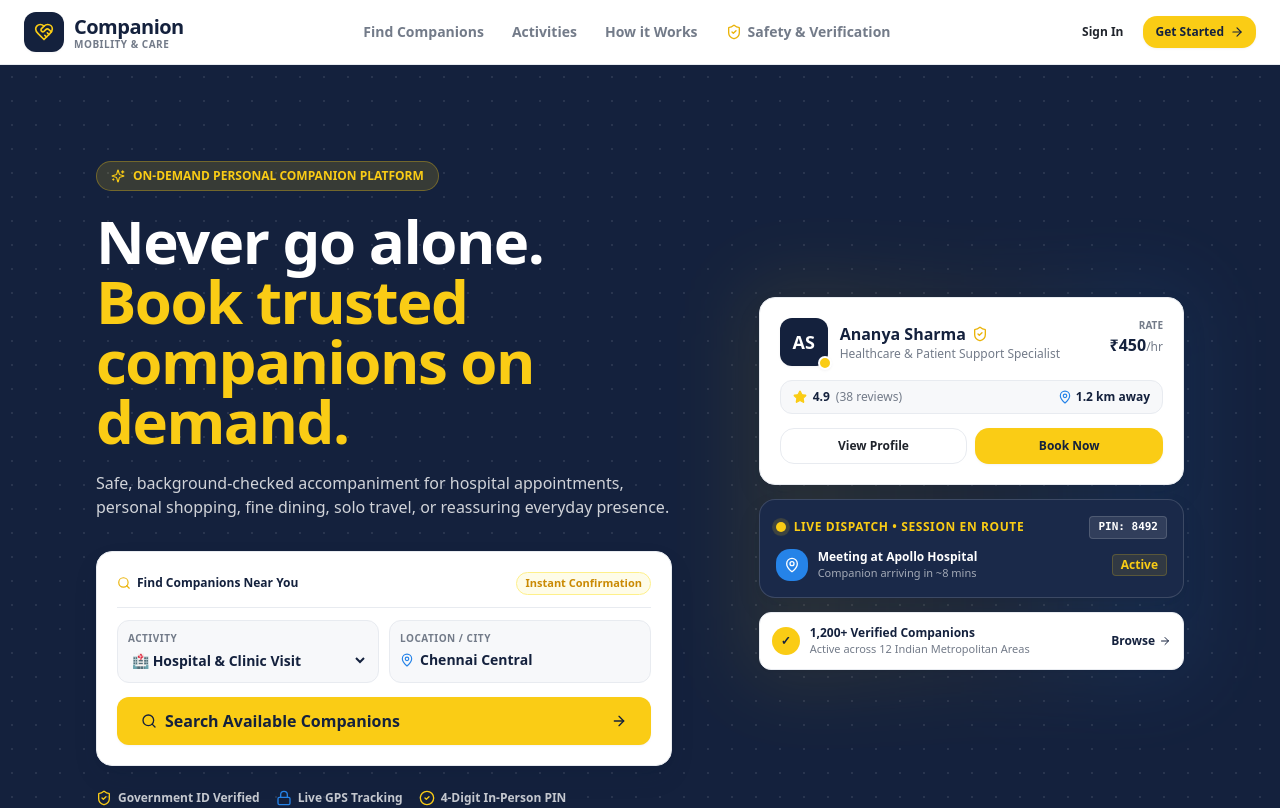
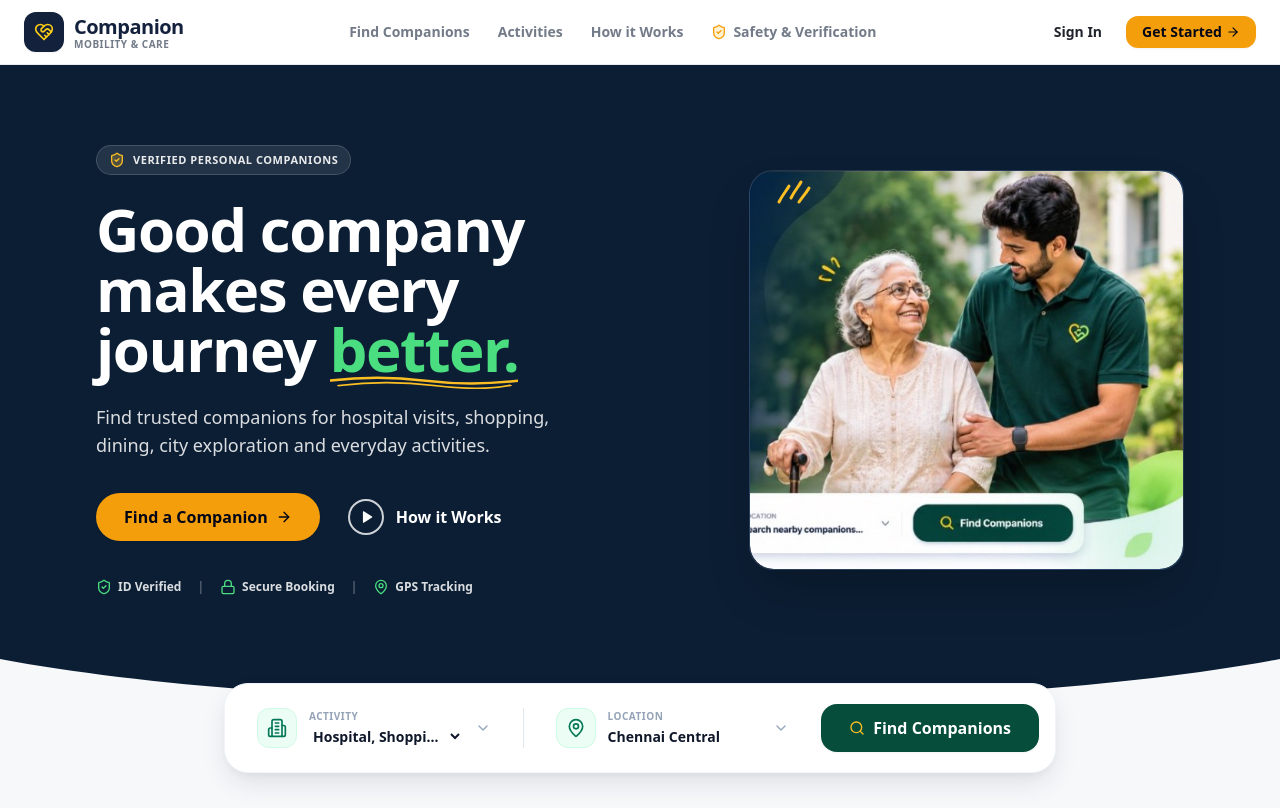
Before and after one commit to 11Aravind/Companion, a Next.js app: page / in a window 1280 px wide. Shown: the top 808 px of the page. Built offline with nearby package versions, Linux system fonts and the light colour scheme; no server answers.

Commit message:
feat: add homepage hero section and site header component

```diff
--- a/src/app/page.tsx
+++ b/src/app/page.tsx
@@ -14,6 +14,9 @@ import {
   PhoneCall,
   UserCheck,
   Star,
+  Play,
+  Building2,
+  ChevronDown,
 } from 'lucide-react';
 import { SiteHeader } from '@/components/shell/SiteHeader';
 import { SiteFooter } from '@/components/shell/SiteFooter';
@@ -86,216 +89,209 @@ export default function HomePage() {
       <SiteHeader />
 
       <main className="flex-1">
-        {/* Split Hero Section (Uber Mobility + High-Contrast Yellow) */}
-        <section className="relative overflow-hidden bg-[#14213D] text-white py-14 sm:py-20 lg:py-24 px-4 sm:px-6">
-          {/* Subtle geometric background overlay */}
-          <div className="absolute inset-0 opacity-10 bg-[radial-gradient(#E8EBF0_1px,transparent_1px)] [background-size:24px_24px] pointer-events-none" />
+        {/* Hero Section matching the user's reference design */}
+        <section className="relative overflow-hidden bg-[#0C1E34] text-white pt-12 sm:pt-16 lg:pt-20 pb-28 sm:pb-36 lg:pb-36 px-4 sm:px-6">
+          <div className="container mx-auto relative z-10 max-w-6xl">
+            <div className="grid grid-cols-1 lg:grid-cols-12 gap-8 lg:gap-8 items-center">
 
-          <div className="container mx-auto relative z-10 max-w-6xl">
-            <div className="grid grid-cols-1 lg:grid-cols-12 gap-10 lg:gap-12 items-center">
-
-              {/* Left Column: Value Proposition & Instant Booking Search Widget */}
-              <div className="lg:col-span-7 text-left">
-                <div className="inline-flex items-center gap-2 px-3.5 py-1.5 rounded-full bg-yellow-400/15 text-yellow-400 text-xs font-bold mb-5 border border-yellow-400/30">
-                  <Sparkles className="h-3.5 w-3.5 text-yellow-400" />
-                  <span>ON-DEMAND PERSONAL COMPANION PLATFORM</span>
+              {/* Left Column: Heading, Subheading, CTAs, Trust indicators */}
+              <div className="lg:col-span-7 text-left z-20">
+                {/* Verified badge */}
+                <div className="inline-flex items-center gap-2 px-3 py-1.5 rounded-full bg-white/10 text-white text-xs font-semibold mb-6 border border-white/15 backdrop-blur-sm">
+                  <ShieldCheck className="h-4 w-4 text-amber-400 fill-amber-400/20" />
+                  <span className="tracking-wider uppercase text-[11px] font-bold text-white/90">
+                    VERIFIED PERSONAL COMPANIONS
+                  </span>
                 </div>
 
-                <h1 className="text-3xl sm:text-5xl lg:text-5xl xl:text-6xl font-black tracking-tight text-white leading-[1.12]">
-                  Never go alone. <br />
-                  <span className="text-yellow-400">Book trusted companions on demand.</span>
+                {/* Main Headline */}
+                <h1 className="text-4xl sm:text-5xl lg:text-6xl font-black text-white tracking-tight leading-[1.12]">
+                  Good company <br />
+                  makes every <br />
+                  journey{' '}
+                  <span className="relative inline-block text-[#4ADE80]">
+                    better.
+                    {/* Hand-drawn yellow double wavy underline */}
+                    <svg
+                      className="absolute -bottom-2.5 left-0 w-full h-3.5 text-amber-400"
+                      viewBox="0 0 100 20"
+                      fill="none"
+                      preserveAspectRatio="none"
+                    >
+                      <path
+                        d="M0 8 Q25 0 50 8 T100 8"
+                        stroke="currentColor"
+                        strokeWidth="3.5"
+                        strokeLinecap="round"
+                      />
+                      <path
+                        d="M5 15 Q30 7 55 15 T95 15"
+                        stroke="currentColor"
+                        strokeWidth="2.5"
+                        strokeLinecap="round"
+                      />
+                    </svg>
+                  </span>
                 </h1>
 
-                <p className="mt-4 sm:mt-5 text-sm sm:text-base text-white/80 max-w-xl leading-relaxed">
-                  Safe, background-checked accompaniment for hospital appointments, personal shopping, fine dining, solo travel, or reassuring everyday presence.
+                {/* Subtitle */}
+                <p className="mt-6 text-sm sm:text-base lg:text-lg text-white/85 max-w-lg leading-relaxed font-normal">
+                  Find trusted companions for hospital visits, shopping, dining, city exploration and everyday activities.
                 </p>
 
-                {/* Quick Match Booking Hub Widget */}
-                <div className="mt-8 bg-white text-charcoal p-4 sm:p-5 rounded-2xl shadow-floating border border-charcoal-border max-w-xl">
-                  <div className="flex items-center justify-between pb-3 mb-3 border-b border-charcoal-border">
-                    <span className="text-xs font-bold text-navy-900 flex items-center gap-1.5">
-                      <Search className="h-3.5 w-3.5 text-yellow-500" />
-                      <span>Find Companions Near You</span>
-                    </span>
-                    <span className="text-[11px] font-bold text-yellow-600 bg-yellow-50 px-2 py-0.5 rounded-full border border-yellow-200">
-                      Instant Confirmation
-                    </span>
-                  </div>
-
-                  <div className="grid grid-cols-1 sm:grid-cols-2 gap-2.5 mb-3.5">
-                    <div className="p-2.5 rounded-xl bg-navy-50 border border-charcoal-border">
-                      <label className="text-[10px] font-bold text-charcoal-muted uppercase tracking-wider block">
-                        Activity
-                      </label>
-                      <select
-                        aria-label="Select Activity"
-                        className="mt-1 w-full bg-transparent text-xs sm:text-sm font-bold text-navy-900 focus:outline-none cursor-pointer"
-                      >
-                        <option value="hospital-visit">🏥 Hospital & Clinic Visit</option>
-                        <option value="shopping">🛍️ Shopping & Errands</option>
-                        <option value="restaurant-dining">🍽️ Dining & Coffee</option>
-                        <option value="travel-city-tour">🚗 City Tour & Travel</option>
-                        <option value="events-social">🎟️ Social Events</option>
-                        <option value="general-companion">🤝 General Companionship</option>
-                      </select>
-                    </div>
-
-                    <div className="p-2.5 rounded-xl bg-navy-50 border border-charcoal-border">
-                      <label className="text-[10px] font-bold text-charcoal-muted uppercase tracking-wider block">
-                        Location / City
-                      </label>
-                      <div className="flex items-center gap-1.5 mt-1">
-                        <MapPin className="h-3.5 w-3.5 text-[#2583E8] shrink-0" />
-                        <input
-                          type="text"
-                          placeholder="Enter your location..."
-                          defaultValue="Chennai Central"
-                          className="w-full bg-transparent text-xs sm:text-sm font-bold text-navy-900 focus:outline-none placeholder:text-charcoal-muted/60"
-                        />
-                      </div>
-                    </div>
-                  </div>
-
-                  <Link href="/companions" className="block w-full">
+                {/* Action Buttons */}
+                <div className="mt-8 flex flex-wrap items-center gap-4">
+                  <Link href="/companions">
                     <Button
                       size="lg"
-                      className="w-full bg-yellow-400 hover:bg-yellow-500 text-navy-900 font-black h-12 rounded-xl text-sm sm:text-base gap-2 shadow-subtle transition-all duration-200"
+                      className="bg-[#F59E0B] hover:bg-[#D97706] text-slate-950 font-black h-12 px-7 rounded-full text-sm sm:text-base shadow-lg flex items-center gap-2 transition-all hover:scale-[1.02] active:scale-[0.98]"
                     >
-                      <Search className="h-4 w-4" />
-                      <span>Search Available Companions</span>
-                      <ArrowRight className="h-4 w-4 ml-auto" />
+                      <span>Find a Companion</span>
+                      <ArrowRight className="h-4 w-4" />
                     </Button>
+                  </Link>
+
+                  <Link href="/#how-it-works">
+                    <button
+                      type="button"
+                      className="inline-flex items-center gap-3 text-white hover:text-amber-400 font-bold text-sm sm:text-base py-2 px-3 transition-colors group"
+                    >
+                      <div className="h-9 w-9 rounded-full border-2 border-white/80 group-hover:border-amber-400 flex items-center justify-center shrink-0 transition-colors">
+                        <Play className="h-3.5 w-3.5 fill-white text-white group-hover:fill-amber-400 group-hover:text-amber-400 ml-0.5 transition-colors" />
+                      </div>
+                      <span>How it Works</span>
+                    </button>
                   </Link>
                 </div>
 
-                {/* Hero Trust Badges */}
-                <div className="mt-6 flex flex-wrap items-center gap-4 text-xs text-white/75 font-semibold">
+                {/* Trust Badges */}
+                <div className="mt-9 flex flex-wrap items-center gap-3 sm:gap-4 text-xs font-semibold text-white/85">
                   <span className="flex items-center gap-1.5">
-                    <ShieldCheck className="h-4 w-4 text-yellow-400" /> Government ID Verified
+                    <ShieldCheck className="h-4 w-4 text-[#4ADE80]" />
+                    <span>ID Verified</span>
                   </span>
+                  <span className="text-white/30">|</span>
                   <span className="flex items-center gap-1.5">
-                    <Lock className="h-4 w-4 text-[#2583E8]" /> Live GPS Tracking
+                    <Lock className="h-4 w-4 text-[#4ADE80]" />
+                    <span>Secure Booking</span>
                   </span>
+                  <span className="text-white/30">|</span>
                   <span className="flex items-center gap-1.5">
-                    <CheckCircle2 className="h-4 w-4 text-yellow-400" /> 4-Digit In-Person PIN
+                    <MapPin className="h-4 w-4 text-[#4ADE80]" />
+                    <span>GPS Tracking</span>
                   </span>
                 </div>
               </div>
 
-              {/* Right Column: Live Companion & Mobility Dispatch Visual Cards */}
-              <div className="lg:col-span-5 relative mt-6 lg:mt-0">
-                {/* Decorative background glow */}
-                <div className="absolute -inset-3 bg-gradient-to-r from-yellow-400/20 via-yellow-500/10 to-[#2583E8]/20 rounded-3xl blur-2xl opacity-60" />
-
-                <div className="relative space-y-3.5">
-                  {/* Card 1: Companion Live Preview Card */}
-                  <div className="bg-white rounded-2xl p-4 sm:p-5 shadow-floating border border-charcoal-border text-charcoal">
-                    <div className="flex items-start justify-between gap-3 mb-3.5">
-                      <div className="flex items-center gap-3">
-                        <div className="relative">
-                          <div className="h-12 w-12 rounded-xl bg-navy-900 text-white font-bold flex items-center justify-center text-lg shadow-subtle">
-                            AS
-                          </div>
-                          <span
-                            className="absolute -bottom-1 -right-1 h-3.5 w-3.5 rounded-full bg-yellow-400 border-2 border-white shadow-subtle"
-                            title="Online Now"
-                          />
-                        </div>
-                        <div>
-                          <div className="flex items-center gap-1.5">
-                            <h4 className="font-bold text-navy-900 text-sm sm:text-base">Ananya Sharma</h4>
-                            <ShieldCheck className="h-4 w-4 text-yellow-500" />
-                          </div>
-                          <p className="text-xs text-charcoal-muted font-medium">Healthcare & Patient Support Specialist</p>
-                        </div>
-                      </div>
-                      <div className="text-right">
-                        <span className="text-[10px] font-bold text-charcoal-muted uppercase block">Rate</span>
-                        <span className="text-sm sm:text-base font-black text-navy-900">
-                          ₹450<span className="text-xs font-normal text-charcoal-muted">/hr</span>
-                        </span>
-                      </div>
-                    </div>
-
-                    <div className="flex items-center justify-between text-xs py-2 px-3 rounded-xl bg-navy-50 border border-charcoal-border mb-3.5">
-                      <div className="flex items-center gap-1.5 text-navy-900 font-bold">
-                        <Star className="h-3.5 w-3.5 fill-yellow-400 text-yellow-400" />
-                        <span>4.9</span>
-                        <span className="text-charcoal-muted font-normal">(38 reviews)</span>
-                      </div>
-                      <span className="text-xs font-bold text-navy-900 flex items-center gap-1">
-                        <MapPin className="h-3.5 w-3.5 text-[#2583E8]" /> 1.2 km away
-                      </span>
-                    </div>
-
-                    <div className="flex items-center gap-2">
-                      <Link href="/companions/comp-1" className="flex-1">
-                        <Button size="sm" variant="outline" className="w-full text-xs font-semibold h-9 border-charcoal-border">
-                          View Profile
-                        </Button>
-                      </Link>
-                      <Link href="/companions/comp-1" className="flex-1">
-                        <Button size="sm" className="w-full bg-yellow-400 hover:bg-yellow-500 text-navy-900 text-xs font-bold h-9 shadow-subtle">
-                          Book Now
-                        </Button>
-                      </Link>
-                    </div>
+              {/* Right Column: Hero Companion Image with Organic Wave & Hand-drawn Accent Marks */}
+              <div className="lg:col-span-5 relative mt-6 lg:mt-0 flex justify-center lg:justify-end">
+                <div className="relative w-full max-w-[480px]">
+                  {/* Playful Yellow Sparkle / Accent Marks near senior's head */}
+                  <div className="absolute top-2 left-6 z-20 text-amber-400 pointer-events-none select-none">
+                    <svg width="40" height="40" viewBox="0 0 40 40" fill="none">
+                      <path d="M6 24 C10 16 14 12 16 8" stroke="#FBBF24" strokeWidth="3" strokeLinecap="round" />
+                      <path d="M18 20 C22 12 26 8 28 4" stroke="#FBBF24" strokeWidth="3" strokeLinecap="round" />
+                      <path d="M26 24 C30 18 34 14 36 10" stroke="#FBBF24" strokeWidth="3" strokeLinecap="round" />
+                    </svg>
                   </div>
 
-                  {/* Card 2: Live Meeting Radar & GPS En Route */}
-                  <div className="bg-[#1A2949] rounded-2xl p-4 shadow-floating border border-white/15 text-white">
-                    <div className="flex items-center justify-between mb-2.5">
-                      <div className="flex items-center gap-2">
-                        <span className="relative flex h-2.5 w-2.5">
-                          <span className="animate-ping absolute inline-flex h-full w-full rounded-full bg-yellow-400 opacity-75" />
-                          <span className="relative inline-flex rounded-full h-2.5 w-2.5 bg-yellow-400" />
-                        </span>
-                        <span className="text-xs font-bold text-yellow-400 uppercase tracking-wider">
-                          Live Dispatch • Session En Route
-                        </span>
-                      </div>
-                      <span className="text-[11px] font-mono font-bold bg-white/10 text-white px-2 py-0.5 rounded border border-white/15">
-                        PIN: 8492
-                      </span>
-                    </div>
+                  {/* Organic curved photo frame */}
+                  <div className="relative rounded-3xl overflow-hidden shadow-2xl border border-white/10 bg-gradient-to-tr from-[#0C1E34] via-[#0F2847] to-[#12335C]">
+                    <img
+                      src="/images/hero-companion.jpg"
+                      alt="Caring verified companion supporting smiling elderly woman outdoors"
+                      className="w-full h-auto object-cover object-center max-h-[440px] rounded-3xl"
+                    />
 
-                    <div className="flex items-center justify-between text-xs text-white/80">
-                      <div className="flex items-center gap-2.5">
-                        <div className="h-8 w-8 rounded-lg bg-[#2583E8] flex items-center justify-center text-white shrink-0">
-                          <MapPin className="h-4 w-4" />
-                        </div>
-                        <div>
-                          <span className="font-semibold block text-white text-xs">Meeting at Apollo Hospital</span>
-                          <span className="text-[11px] text-white/60">Companion arriving in ~8 mins</span>
-                        </div>
-                      </div>
-                      <span className="text-xs font-bold text-yellow-400 bg-yellow-400/10 px-2 py-0.5 rounded border border-yellow-400/20">
-                        Active
-                      </span>
-                    </div>
-                  </div>
-
-                  {/* Card 3: Trust Counter Pill */}
-                  <div className="p-3 rounded-xl bg-white text-charcoal border border-charcoal-border shadow-subtle flex items-center justify-between text-xs">
-                    <div className="flex items-center gap-2.5">
-                      <div className="h-7 w-7 rounded-lg bg-yellow-400 text-navy-900 flex items-center justify-center font-black">
-                        ✓
-                      </div>
-                      <div>
-                        <span className="font-bold text-navy-900 block">1,200+ Verified Companions</span>
-                        <span className="text-[11px] text-charcoal-muted">Active across 12 Indian Metropolitan Areas</span>
-                      </div>
-                    </div>
-                    <Link href="/companions" className="text-xs font-bold text-navy-900 hover:text-yellow-600 flex items-center gap-1">
-                      Browse <ArrowRight className="h-3 w-3" />
-                    </Link>
+                    {/* Subtle green leaves / organic accent decor in bottom corner */}
+                    <div className="absolute -bottom-6 -right-6 w-32 h-32 bg-emerald-500/20 rounded-full blur-2xl pointer-events-none" />
                   </div>
                 </div>
               </div>
 
             </div>
           </div>
+
+          {/* Organic White Wave Curve at bottom */}
+          <div className="absolute bottom-0 left-0 right-0 w-full overflow-hidden leading-none pointer-events-none">
+            <svg
+              className="relative block w-full h-12 sm:h-16 lg:h-20 text-[#F7F8FA]"
+              viewBox="0 0 1200 120"
+              preserveAspectRatio="none"
+              fill="currentColor"
+            >
+              <path d="M0,0 C300,90 900,90 1200,0 L1200,120 L0,120 Z" />
+            </svg>
+          </div>
         </section>
+
+        {/* Floating Search Bar (Positioned overlapping the bottom curve) */}
+        <div className="relative z-30 -mt-12 sm:-mt-16 lg:-mt-14 px-4 sm:px-6">
+          <div className="container mx-auto max-w-4xl">
+            <div className="bg-white rounded-2xl sm:rounded-3xl p-3 sm:p-4 shadow-floating border border-slate-100 flex flex-col md:flex-row items-stretch md:items-center justify-between gap-3 sm:gap-4">
+
+              {/* Activity Segment */}
+              <div className="flex-1 flex items-center gap-3 px-3 sm:px-4 py-2 hover:bg-slate-50/80 rounded-xl transition-colors cursor-pointer">
+                <div className="h-10 w-10 rounded-xl bg-emerald-50 border border-emerald-100 flex items-center justify-center shrink-0">
+                  <Building2 className="h-5 w-5 text-emerald-700" />
+                </div>
+                <div className="flex-1 min-w-0">
+                  <span className="text-[10px] font-bold text-slate-400 uppercase tracking-wider block">
+                    ACTIVITY
+                  </span>
+                  <select
+                    aria-label="Select Activity"
+                    className="w-full bg-transparent text-xs sm:text-sm font-bold text-slate-900 focus:outline-none cursor-pointer truncate"
+                    defaultValue="all"
+                  >
+                    <option value="all">Hospital, Shopping, Dining...</option>
+                    <option value="hospital-visit">Hospital & Clinic Visit</option>
+                    <option value="shopping">Shopping & Errands</option>
+                    <option value="restaurant-dining">Dining & Coffee Chat</option>
+                    <option value="travel-city-tour">City Tour & Travel Transit</option>
+                    <option value="events-social">Social Events & Weddings</option>
+                    <option value="general-companion">General Companionship</option>
+                  </select>
+                </div>
+                <ChevronDown className="h-4 w-4 text-slate-400 shrink-0 hidden sm:block" />
+              </div>
+
+              {/* Divider */}
+              <div className="hidden md:block w-px h-10 bg-slate-200" />
+
+              {/* Location Segment */}
+              <div className="flex-1 flex items-center gap-3 px-3 sm:px-4 py-2 hover:bg-slate-50/80 rounded-xl transition-colors cursor-pointer">
+                <div className="h-10 w-10 rounded-xl bg-emerald-50 border border-emerald-100 flex items-center justify-center shrink-0">
+                  <MapPin className="h-5 w-5 text-emerald-700" />
+                </div>
+                <div className="flex-1 min-w-0">
+                  <span className="text-[10px] font-bold text-slate-400 uppercase tracking-wider block">
+                    LOCATION
+                  </span>
+                  <input
+                    type="text"
+                    placeholder="Search nearby companions..."
+                    defaultValue="Chennai Central"
+                    className="w-full bg-transparent text-xs sm:text-sm font-bold text-slate-900 focus:outline-none placeholder:text-slate-400 truncate"
+                  />
+                </div>
+                <ChevronDown className="h-4 w-4 text-slate-400 shrink-0 hidden sm:block" />
+              </div>
+
+              {/* Find Companions CTA Button */}
+              <Link href="/companions" className="shrink-0">
+                <Button
+                  size="lg"
+                  className="w-full md:w-auto bg-[#064E3B] hover:bg-[#043B2C] text-white font-bold h-12 px-7 rounded-xl sm:rounded-2xl flex items-center justify-center gap-2 shadow-md transition-all hover:shadow-lg"
+                >
+                  <Search className="h-4 w-4 text-amber-400 font-bold" />
+                  <span>Find Companions</span>
+                </Button>
+              </Link>
+
+            </div>
+          </div>
+        </div>
 
         {/* Activity Categories Grid */}
         <section id="categories" className="py-20 bg-[#F7F8FA] px-4 sm:px-6">
--- a/src/components/shell/SiteHeader.tsx
+++ b/src/components/shell/SiteHeader.tsx
@@ -41,22 +41,22 @@ export function SiteHeader() {
             href="/#safety"
             className="flex items-center gap-1.5 hover:text-navy-900 transition-colors"
           >
-            <ShieldCheck className="h-4 w-4 text-yellow-500" />
+            <ShieldCheck className="h-4 w-4 text-amber-500 fill-amber-400/20" />
             Safety & Verification
           </Link>
         </nav>
 
         {/* Action Buttons & Mobile Hamburger */}
         <div className="flex items-center gap-2 sm:gap-3">
-          <div className="hidden sm:flex items-center gap-2">
+          <div className="hidden sm:flex items-center gap-3">
             <Link href="/login">
-              <Button variant="ghost" size="sm" className="font-semibold text-charcoal hover:text-navy-900">
+              <Button variant="ghost" size="sm" className="font-semibold text-charcoal hover:text-navy-900 text-sm">
                 Sign In
               </Button>
             </Link>
             <Link href="/signup">
-              <Button size="sm" className="bg-yellow-400 hover:bg-yellow-500 text-navy-900 font-bold shadow-subtle">
-                Get Started <ArrowRight className="ml-1.5 h-3.5 w-3.5" />
+              <Button size="sm" className="bg-[#F59E0B] hover:bg-[#D97706] text-slate-950 font-bold px-4 py-2 rounded-xl text-sm shadow-sm">
+                Get Started <ArrowRight className="ml-1 h-3.5 w-3.5" />
               </Button>
             </Link>
           </div>
```
Also changed, not shown: public/images/hero-companion.jpg (added), public/images/hero-full.jpg (added).
